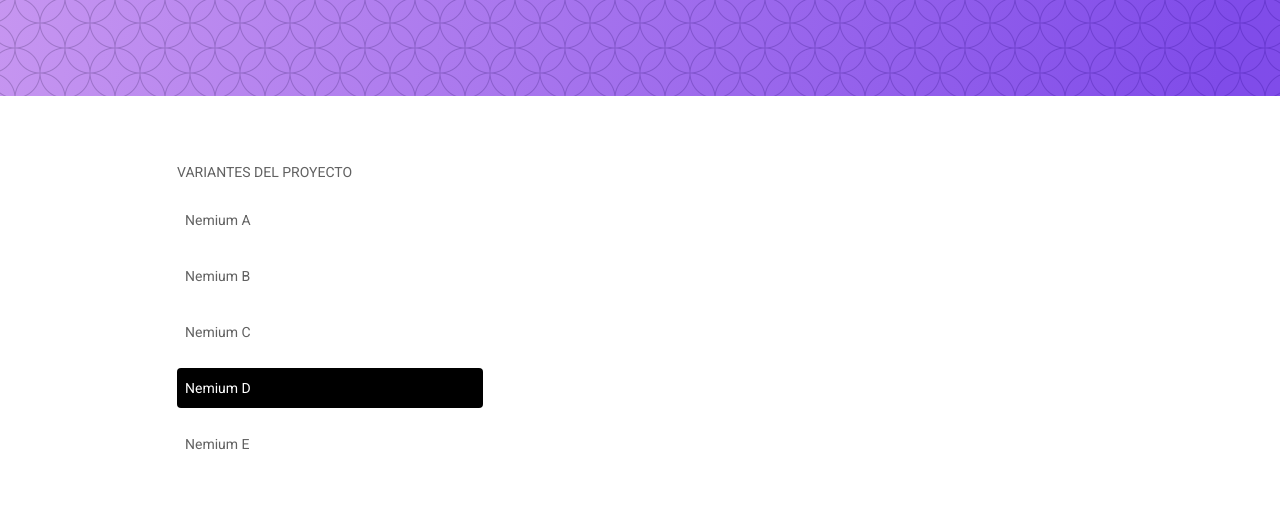
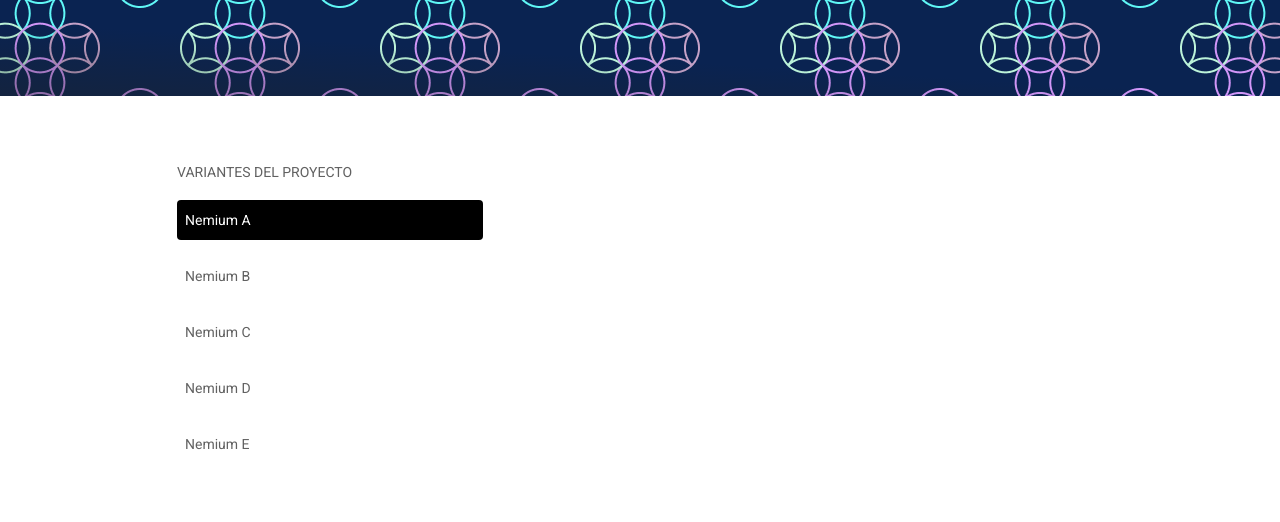
Before and after one commit to marvaljuan/curso-esencial-html-css, a plain HTML site: page index.html in a window 1280 px wide. Shown: the top 522 px of the page. Drawn offline with Linux system fonts and the light colour scheme.

Commit message:
Detalles
Coloque nemium a como pagina principal y borre líneas comentadas en los estilos

```diff
--- a/css/styles-nemium-c.css
+++ b/css/styles-nemium-c.css
@@ -106,9 +106,7 @@ nav ul li:nth-child(3) a{
 nav ul li:nth-child(2) a:hover{
     color: var(--white30);
 }
-/* .nav-list {
-    display: none;
-} */
+
 .variantes {
     max-inline-size: 306px;
     margin-block-start: 64px;
--- a/index.html
+++ b/index.html
@@ -5,7 +5,7 @@
     <meta http-equiv="X-UA-Compatible" content="IE=edge">
     <meta name="viewport" content="width=device-width, initial-scale=1.0">
     <title>El blog de Juan</title>
-    <link rel="stylesheet" href="./css/styles-nemium-d.css">
+    <link rel="stylesheet" href="./css/styles-nemium-a.css">
     <link rel="preconnect" href="https://fonts.googleapis.com">
     <link rel="preconnect" href="https://fonts.gstatic.com" crossorigin>
     <link href="https://fonts.googleapis.com/css2?family=Nunito:ital,wght@0,400;0,600;0,700;1,400;1,700&family=Roboto:ital,wght@0,400;0,700;1,400;1,700&display=swap" rel="stylesheet">
```
